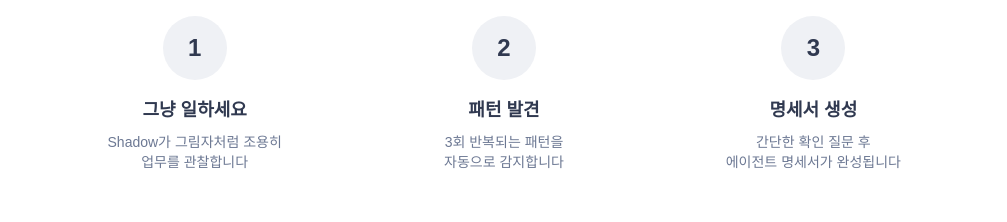
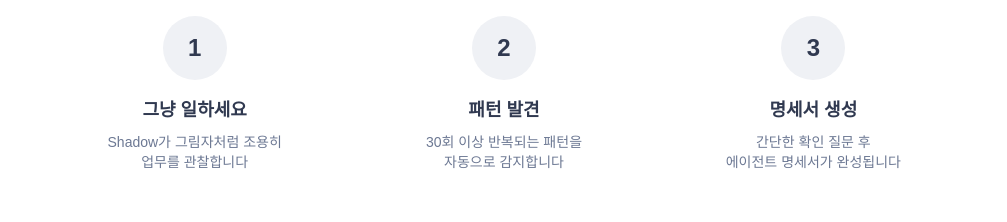
Before and after one commit to sokjimarang/shadow-web, a Next.js app: page / in a window 1280 px wide. Shown: the part 1280-1502 px from the top of the page, without its empty margins (136-1143 px from the left). Built offline with nearby package versions, Linux system fonts and the light colour scheme.

Commit message:
chore: typo

```diff
--- a/app/page.tsx
+++ b/app/page.tsx
@@ -118,7 +118,7 @@ export default function LandingPage() {
                 패턴 발견
               </h3>
               <p className="mt-2 text-sm text-muted-foreground">
-                3회 반복되는 패턴을
+                30회 이상 반복되는 패턴을
                 <br />
                 자동으로 감지합니다
               </p>
```
